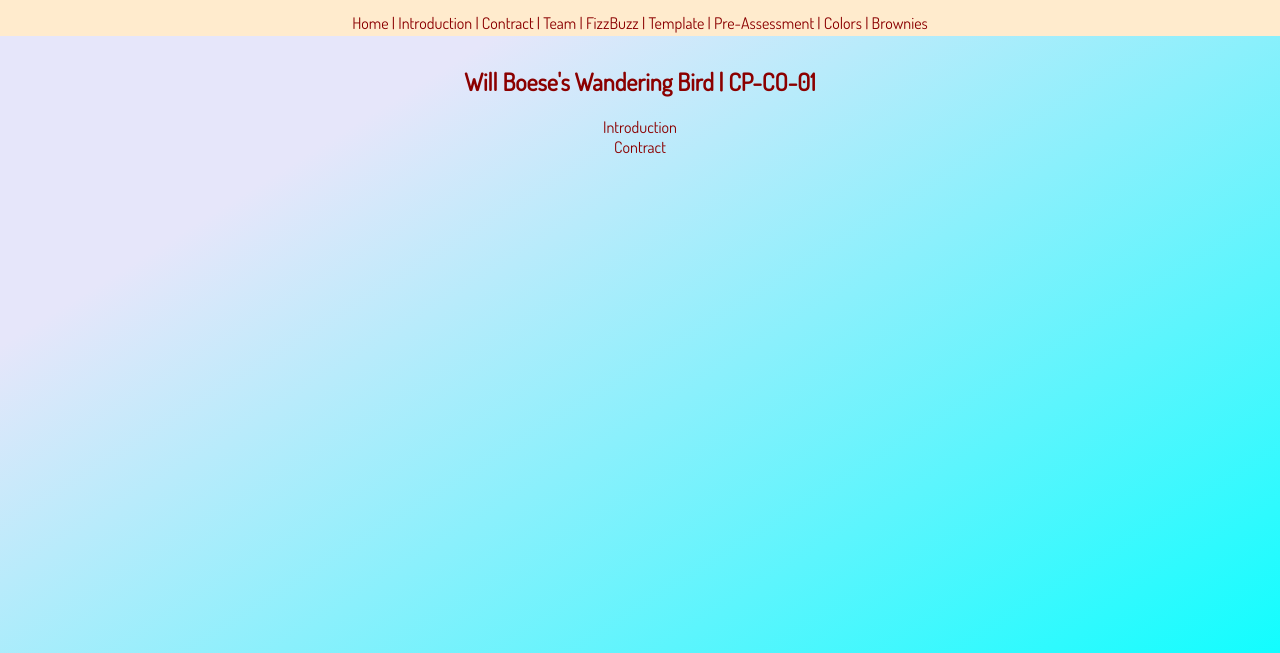
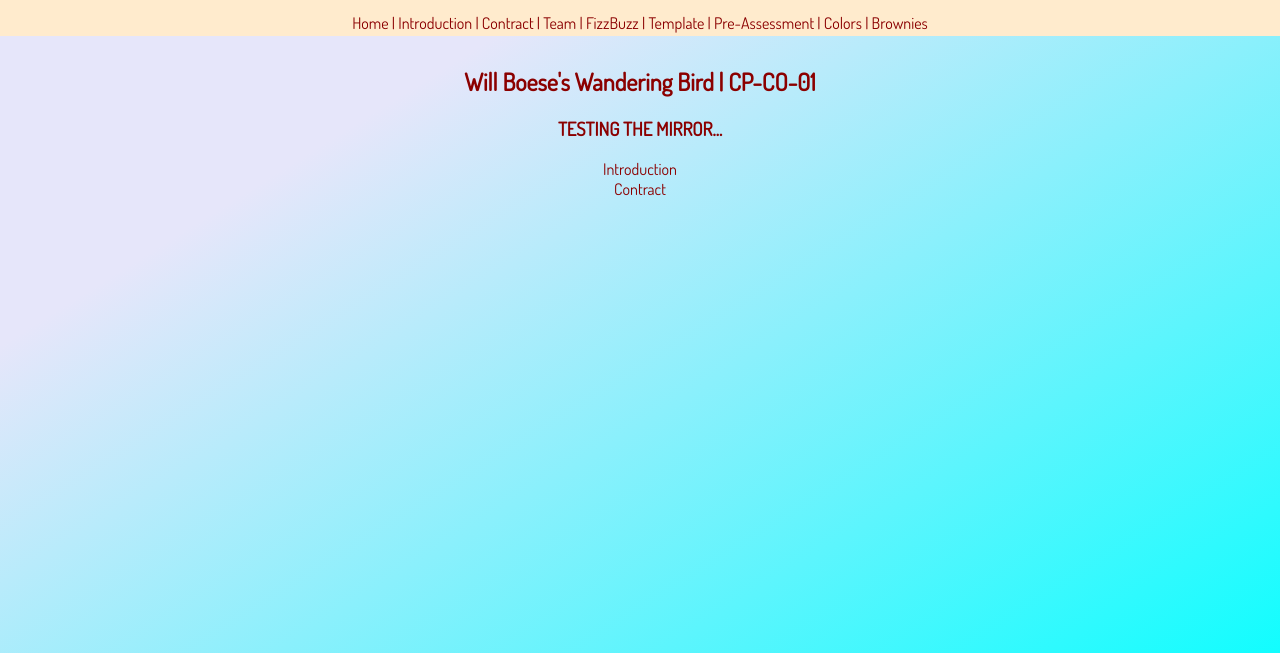
Before and after one commit to willboesetrio/willboesetrio.github.io, a plain HTML site: page index.html in a window 1280 px wide. Shown: the part 54-707 px from the top of the page. Drawn offline with Linux system fonts and the light colour scheme.

Commit message:
testing mirror again

```diff
--- a/index.html
+++ b/index.html
@@ -14,6 +14,7 @@
   <div data-include="components/header.html"></div>
   <main>
     <h2>Will Boese's Wandering Bird | CP-CO-01</h2>
+    <h3>TESTING THE MIRROR...</h3>
     <div>
       <a href="introduction.html">Introduction</a><br>
       <a href="contract.html">Contract</a>
```
